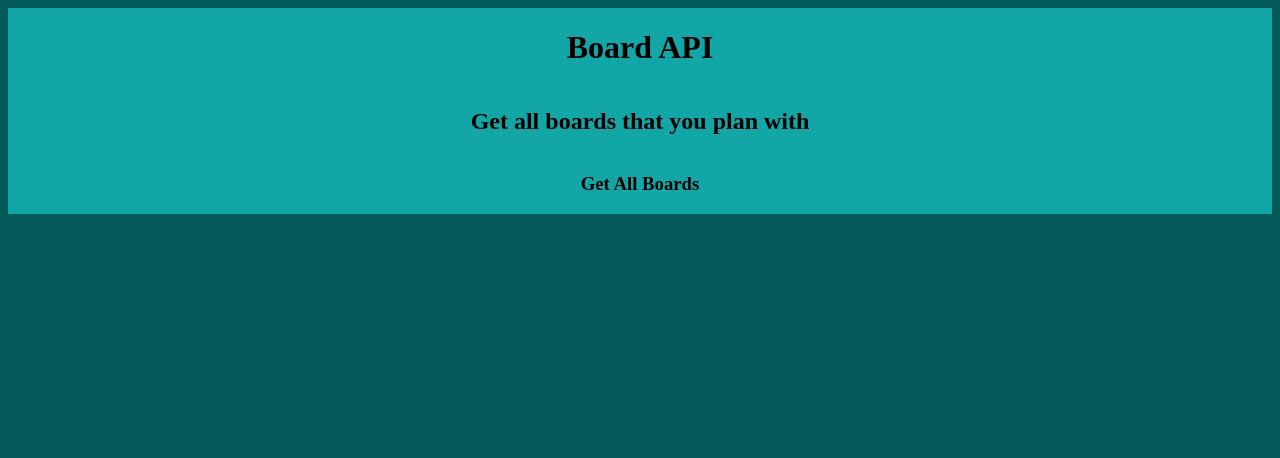
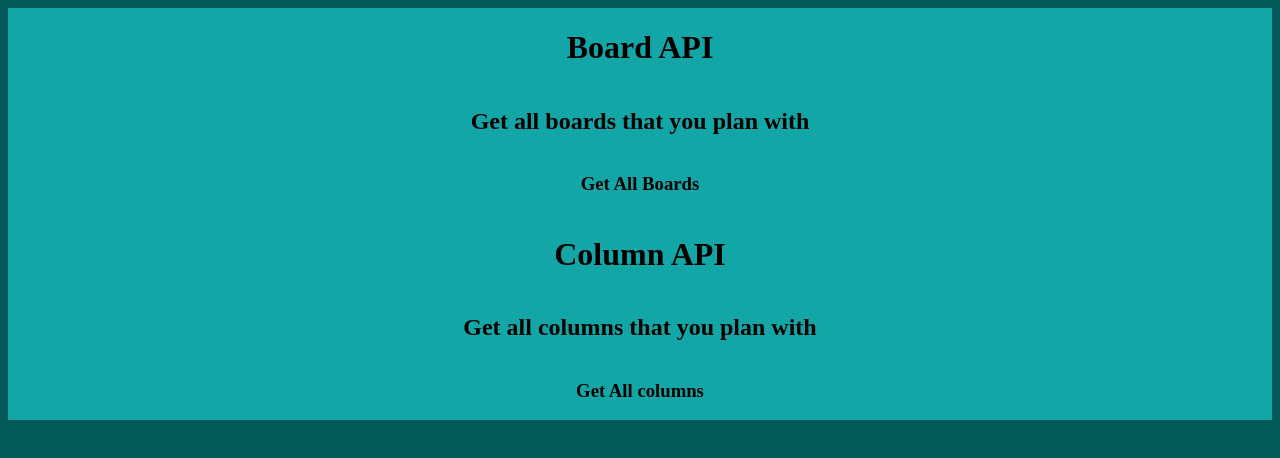
Before and after one commit to screencancer/BetterPlanning-server, a website: page public/index.html in a window 1280 px wide. Drawn offline with Linux system fonts and the light colour scheme.

Commit message:
added column api

```diff
--- a/public/index.html
+++ b/public/index.html
@@ -10,6 +10,9 @@
         <h1>Board API</h1>
         <h2>Get all boards that you plan with</h2>
         <h3><a href="/api/boards/">Get All Boards</a></h3>
+        <h1>Column API</h1>
+        <h2>Get all columns  that you plan with</h2>
+        <h3><a href="/api/columns/">Get All columns</a></h3>
     </div>
 
 </body>
```
